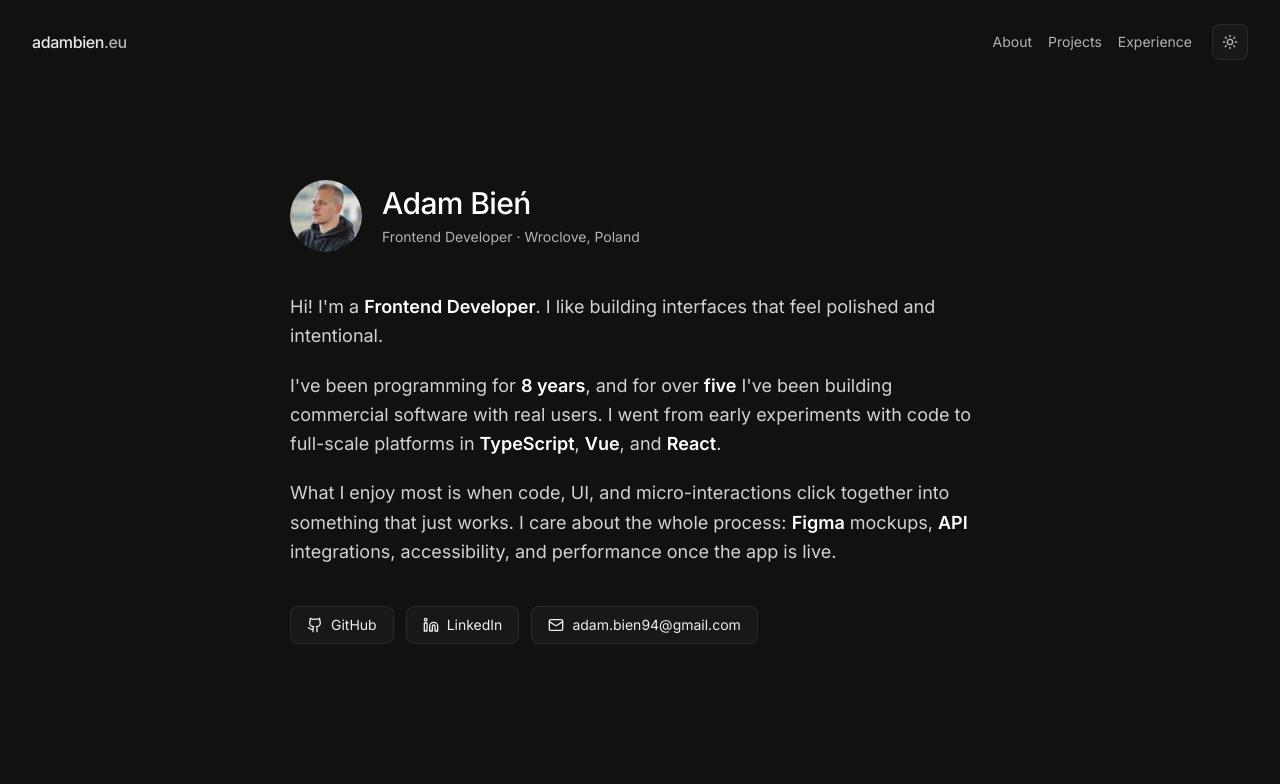
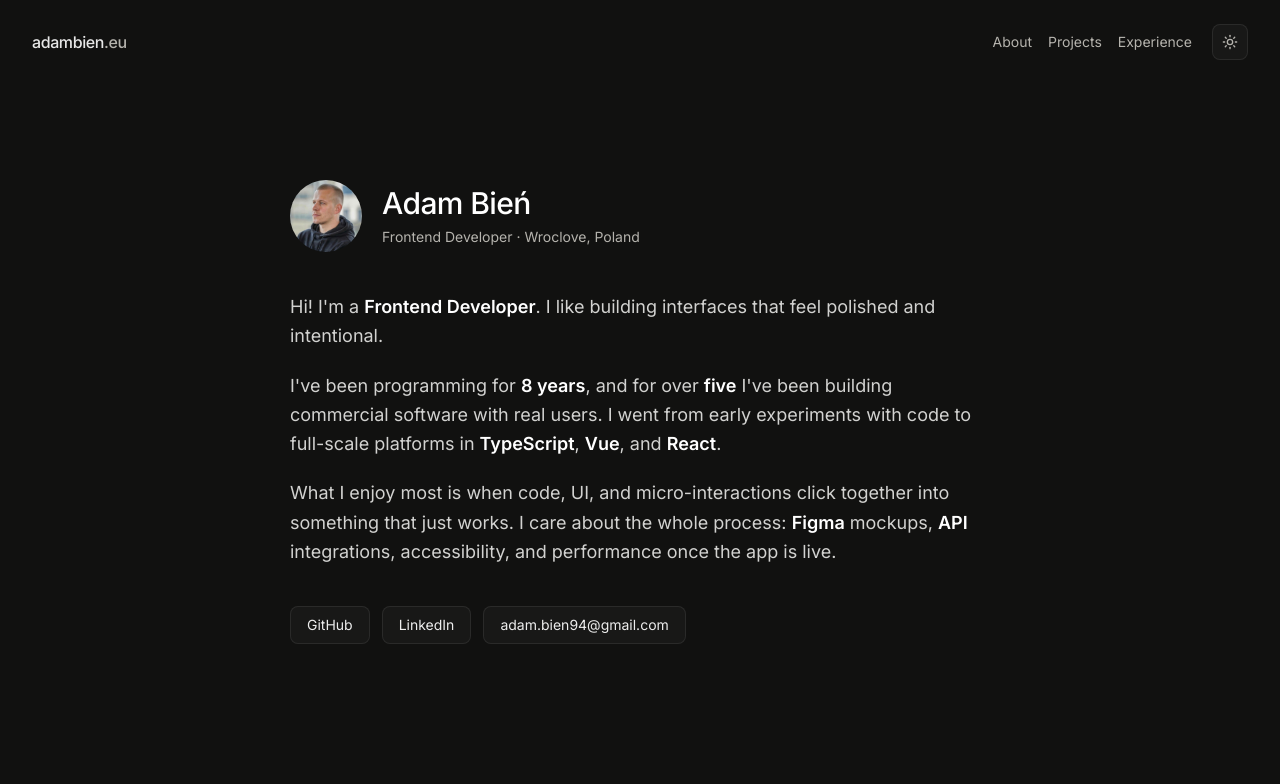
Before and after one commit to adambien94/Portfolio, a Next.js app: page / in a window 1280 px wide. Shown: the top 784 px of the page. Built offline with nearby package versions, Linux system fonts and the light colour scheme.

Commit message:
styling improvements

```diff
--- a/src/components/about.tsx
+++ b/src/components/about.tsx
@@ -41,7 +41,7 @@ export function About() {
             rel="noopener noreferrer"
             className="ghost-button inline-flex items-center gap-2 px-4 py-2 text-sm"
           >
-            <GithubIcon className="size-4 shrink-0" />
+            {/* <GithubIcon className="size-4 shrink-0" /> */}
             GitHub
           </a>
           <a
@@ -50,14 +50,14 @@ export function About() {
             rel="noopener noreferrer"
             className="ghost-button inline-flex items-center gap-2 px-4 py-2 text-sm"
           >
-            <LinkedinIcon className="size-4 shrink-0" />
+            {/* <LinkedinIcon className="size-4 shrink-0" /> */}
             LinkedIn
           </a>
           <a
             href={`mailto:${profile.email}`}
             className="ghost-button inline-flex items-center gap-2 px-4 py-2 text-sm"
           >
-            <Mail className="size-4 shrink-0" aria-hidden />
+            {/* <Mail className="size-4 shrink-0" aria-hidden /> */}
             {profile.email}
           </a>
         </div>
--- a/src/components/commercial-experience.tsx
+++ b/src/components/commercial-experience.tsx
@@ -71,7 +71,7 @@ export function CommercialExperience() {
               {commercialExperience.otherProjects.map((project) => (
                 <li
                   key={project.id}
-                  className="cursor-default rounded-lg bg-background/90 px-4 py-4 sm:px-5 sm:py-4"
+                  className="cursor-default rounded-lg bg-background px-4 py-4 sm:px-5 sm:py-4"
                 >
                   <div className="flex items-baseline justify-between gap-3">
                     <span className="text-sm font-medium leading-snug text-foreground-secondary">
```
